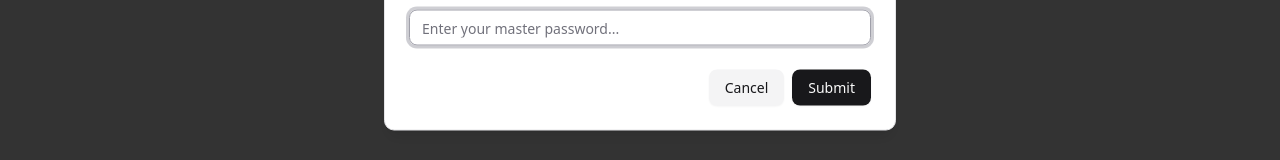
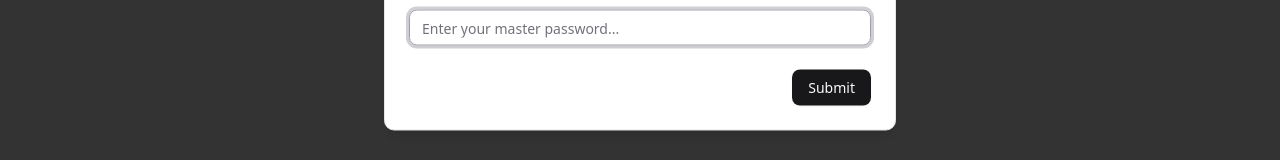
Before and after one commit to mazkaaa/otentikator, a Next.js app: page /app in a window 1280 px wide. Shown: the part 399-559 px from the top of the page. Built offline with nearby package versions, Linux system fonts and the light colour scheme.

Commit message:
refactor: remove cancel button from master password modal
- Removed the cancel button from the MasterPasswordModal component.
- Simplified the modal's action to focus on submitting the password.

```diff
--- a/src/components/container/master-password-modal.tsx
+++ b/src/components/container/master-password-modal.tsx
@@ -73,9 +73,6 @@ const MasterPasswordModal = (props: PROPS) => {
           />
 
           <div className="flex flex-col-reverse gap-2 sm:flex-row sm:justify-end">
-            <Button type="button" variant="secondary" onClick={onClose}>
-              Cancel
-            </Button>
             <Button type="submit" variant="default">
               Submit
             </Button>
```
